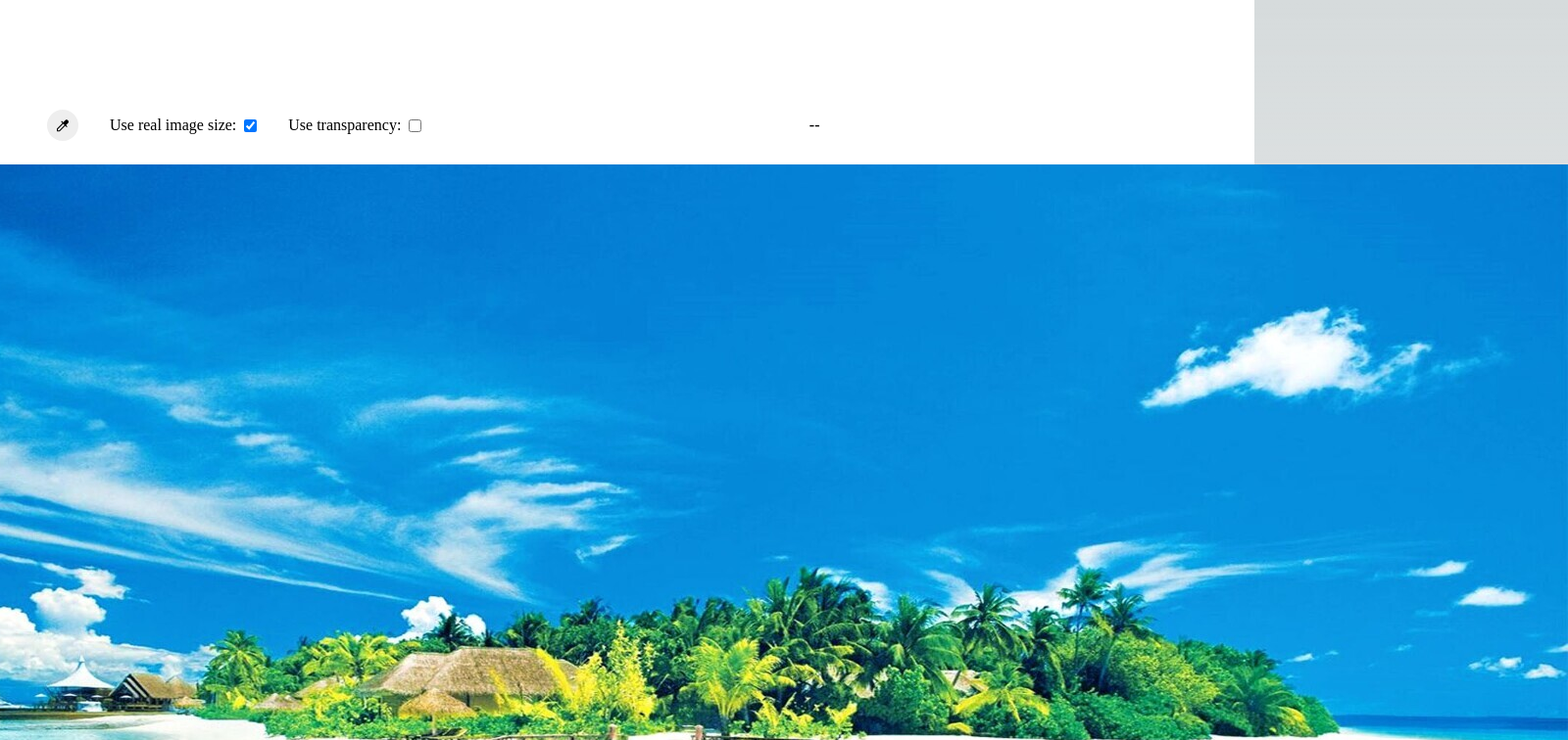
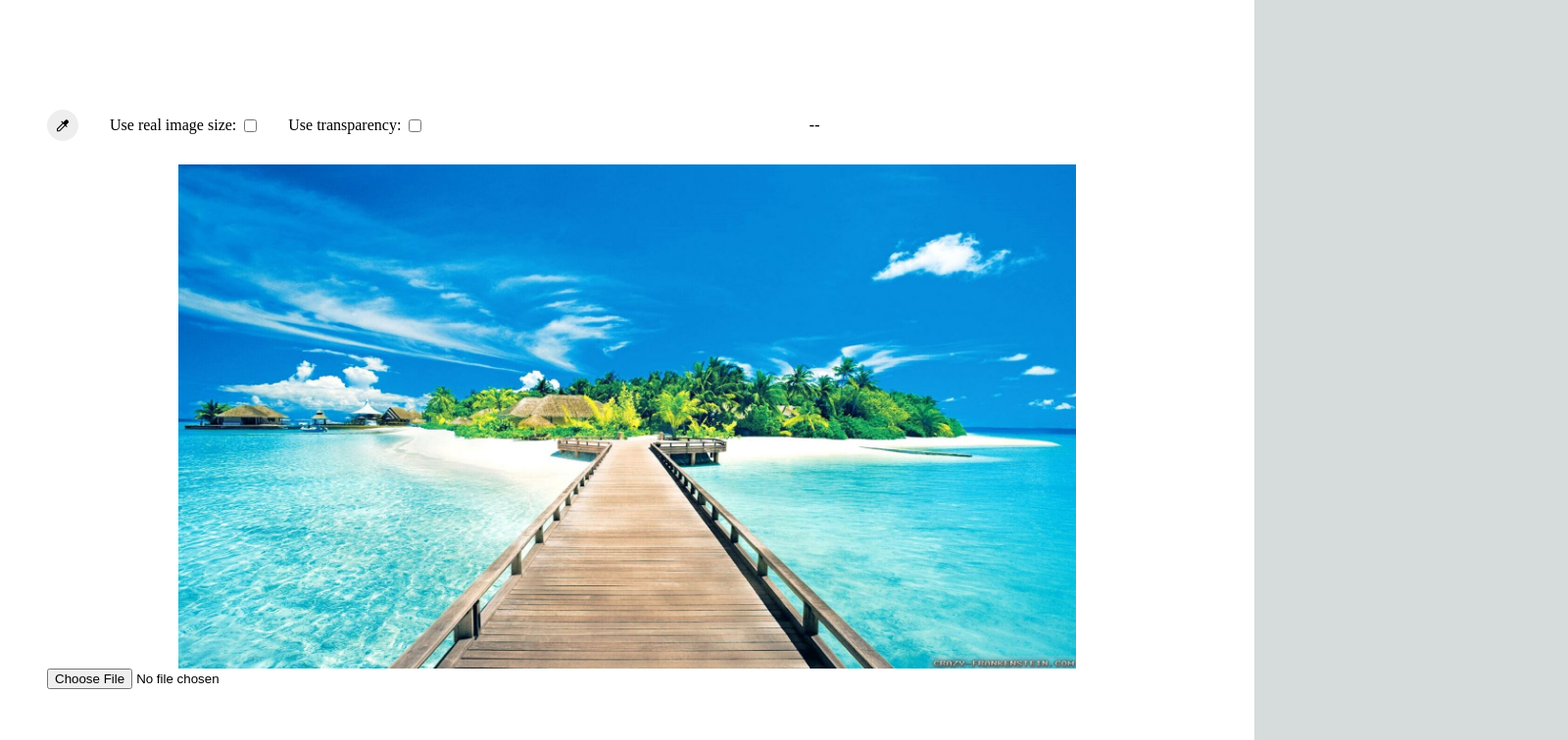
Before and after one commit to luisgurmendez/color-dropper, a Next.js app: page / in a window 1280 px wide. Shown: the top 756 px of the page at 98% size, 1600 px wide, since content can reach past the window. Built offline with nearby package versions, Linux system fonts and the light colour scheme.

Commit message:
fix image data generation

```diff
--- a/pages/index.tsx
+++ b/pages/index.tsx
@@ -3,39 +3,38 @@ import styles from '@/styles/Home.module.css'
 import Toolbar from '@/src/components/Toolbar/Toolbar';
 import ColorDropper from '@/src/components/ColorDropper/ColorDropper';
 import { ChangeEvent, useCallback, useEffect, useMemo, useRef, useState } from 'react';
-import { HEX, HEXMatrix, Nullable, RGBAMatrix, RGBAOrRGBMatrix } from '@/src/types';
+import { HEX, HEXMatrix, Nullable, RGBA } from '@/src/types';
 import useRelativeMousePosition from '@/src/hooks/useRelativeMousePosition';
 import Canvas from '@/src/components/Canvas/Canvas';
-import { buildColorMatrix, buildRGBAMatrixFromImageData, rgbaArrayToHex } from '@/src/utils';
-import useConvertRGBAMatrixToHexMatrix from '@/src/hooks/useConvertRGBAMatrixToHEXMatrix';
+import { buildColorMatrix, rgbaArrayToHex } from '@/src/utils';
 import usePointingColor from '@/src/hooks/usePointingColor';
-
 /// number of rows and cols the dropper grid will have.
 const DROPPER_SIZE = 19;
 
 export default function Home() {
   const canvasRef = useRef<HTMLCanvasElement | null>(null);
   const [containerRef, setContainerRef] = useState<HTMLDivElement | null>(null);
-  const [colorMatrix, setColorMatrix] = useState<RGBAMatrix | null>(null);
+  const [imageData, setImageData] = useState<ImageData | null>(null);
+
   const [showDropper, setShowDropper] = useState(false);
-  const [useImageSizeAsCanvasSize, setUseImageSizeAsCanvasSize] = useState(true);
+  const [useImageSizeAsCanvasSize, setUseImageSizeAsCanvasSize] = useState(false);
   const [useTransparency, setUseTransparency] = useState(false);
   const [imageFile, setImageFile] = useState<File | undefined>();
   const isImageFilePNG = useIsImageFilePNG(imageFile);
   const [backgroundImage, _] = useSetBackgroundImage(imageFile);
   useAutoUseTransparencyOnPNGImageFile(isImageFilePNG, setUseTransparency);
-  const hexColorMatrix = useConvertRGBAMatrixToHexMatrix(colorMatrix, useTransparency);
+  // const hexColorMatrix = useConvertRGBAMatrixToHexMatrix(colorMatrix, useTransparency);
 
-  const handleRGBAMatrixChange = useCallback((matrix: RGBAMatrix) => {
-    console.log(matrix);
-    setColorMatrix(matrix);
-  }, [setColorMatrix])
+  const handleRGBAMatrixChange = useCallback((d: ImageData) => {
+    setImageData(d);
+  }, [setImageData])
 
   /// Tracks the position of the mouse when it's over the canvas container.
   const position = useRelativeMousePosition(containerRef);
-  const clippedHexMatrix = useClipColorMatrixToDropperBounds(hexColorMatrix, canvasRef.current);
+  // const clippedHexMatrix = useClipColorMatrixToDropperBounds(hexColorMatrix, canvasRef.current);
 
   // Matrix of colors in hex format
+  const clippedHexMatrix = useClipImageDataToDropperBounds(imageData, canvasRef.current, useTransparency);
 
   const handleFileImageChange = (e: ChangeEvent<HTMLInputElement>) => {
     // handle validations
@@ -46,7 +45,7 @@ export default function Home() {
 
   /// The color in the middle of the colorMatrix, the one pointing with the mouse cursor.
   const pointingColor = usePointingColor(clippedHexMatrix);
-  const _showDropper = showDropper && hexColorMatrix != null && position != null;
+  const _showDropper = showDropper && clippedHexMatrix != null && position != null;
 
   const hideCursorStyle = _showDropper ? { cursor: 'none' } : {};
 
@@ -74,7 +73,7 @@ export default function Home() {
             {backgroundImage != null && <Canvas
               ref={canvasRef}
               image={backgroundImage}
-              onRGBAMatrixChange={handleRGBAMatrixChange}
+              handleImageDataChange={handleRGBAMatrixChange}
               useImageSizeAsCanvasSize={useImageSizeAsCanvasSize}
               useTransparency={useTransparency}
             />}
@@ -131,9 +130,62 @@ function useIsImageFilePNG(file: File | undefined) {
 }
 
 
-function useClipColorMatrixToDropperBounds(matrix: Nullable<HEXMatrix>, canvas: Nullable<HTMLCanvasElement>): HEXMatrix {
+
+function useClipImageDataToDropperBounds(imageData: Nullable<ImageData>, canvas: Nullable<HTMLCanvasElement>, useTransparency: boolean): Nullable<HEXMatrix> {
   const position = useRelativeMousePosition(canvas);
+
   return useMemo(() => {
+    if (position != null && imageData != null) {
+
+
+      const coordsToImageDataPosition = (_x: number, _y: number) => ((_y * imageDataWidth) + _x) * flattenedRGBALength;
+
+      const _matrix = buildColorMatrix<HEX>(DROPPER_SIZE, DROPPER_SIZE, '#00000000');
+      const flattenedRGBALength = 4;
+      const x = Math.round(position.x - (DROPPER_SIZE / 2)) || 0
+      const y = Math.round(position.y - (DROPPER_SIZE / 2)) || 0
+
+      const imageDataWidth = imageData.width;
+      // array reference of the iterative row we are adding the colors to.
+      let jRow: HEX[] = [];
+      const hexMatrix: HEXMatrix['colors'] = [];
+
+      const initialPos = coordsToImageDataPosition(x, y);
+      const lastPos = coordsToImageDataPosition(x + DROPPER_SIZE - 1, y + DROPPER_SIZE - 1);
+      const rowLength = imageDataWidth * flattenedRGBALength;
+      for (let i = initialPos; i < lastPos; i += rowLength) {
+        for (let j = i; j < (DROPPER_SIZE * flattenedRGBALength) + i; j += flattenedRGBALength) {
+          let hex: HEX = useTransparency ? '#00000000' : '#000000';
+          let isImageDataPosOutofBounds = j >= 0 && j + 3 < imageData.data.length //&& j - rowLength < 0
+          if (isImageDataPosOutofBounds) {
+            const rgba: RGBA = [imageData.data[j], imageData.data[j + 1], imageData.data[j + 2], imageData.data[j + 3]];
+            if (!useTransparency) {
+              rgba.splice(-1);
+            }
+            hex = rgbaArrayToHex(rgba);
+          }
+          jRow.push(hex);
+        }
+        hexMatrix.push(jRow);
+        jRow = [];
+      }
+      _matrix.colors = hexMatrix;
+      // console.table(_matrix.colors)
+      return _matrix;
+    }
+    return null;
+
+  }, [position, imageData, useTransparency])
+
+
+
+}
+
+function useClipColorMatrixToDropperBounds(matrix: HEXMatrix, canvas: Nullable<HTMLCanvasElement>): HEXMatrix {
+  const position = useRelativeMousePosition(canvas);
+
+  return useMemo(() => {
+
     const _matrix = buildColorMatrix<HEX>(DROPPER_SIZE, DROPPER_SIZE, '#00000000');
     if (position != null && matrix != null) {
       const x = Math.round(position.x - (DROPPER_SIZE / 2)) || 0
@@ -154,5 +206,4 @@ function useClipColorMatrixToDropperBounds(matrix: Nullable<HEXMatrix>, canvas:
     return _matrix;
   }, [position, matrix])
 
-
 }
--- a/src/components/Canvas/Canvas.tsx
+++ b/src/components/Canvas/Canvas.tsx
@@ -8,13 +8,14 @@ interface CanvasProps {
     image: HTMLImageElement;
     useImageSizeAsCanvasSize: boolean;
     useTransparency: boolean;
-    onRGBAMatrixChange: RGBAMatrixHanlder;
+    handleImageDataChange: ImageDataHanlder;
+
 }
 
 
 const CanvasRefRenderFunction: ForwardRefRenderFunction<Nullable<HTMLCanvasElement>, CanvasProps> = ({
     image,
-    onRGBAMatrixChange,
+    handleImageDataChange,
     useImageSizeAsCanvasSize,
     useTransparency,
 }, canvasRef) => {
@@ -22,7 +23,7 @@ const CanvasRefRenderFunction: ForwardRefRenderFunction<Nullable<HTMLCanvasEleme
     useImperativeHandle<Nullable<HTMLCanvasElement>, Nullable<HTMLCanvasElement>>(canvasRef, () => canvas, [canvas]);
     const handleResizeCanvas = useResizeCanvasToInitialParentElementSizeHandler(canvas)
     useSetInitialCanvasSize(handleResizeCanvas);
-    useDrawBackgroundImage(canvas, image, handleResizeCanvas, onRGBAMatrixChange, useImageSizeAsCanvasSize, useTransparency);
+    useDrawBackgroundImage(canvas, image, handleResizeCanvas, handleImageDataChange, useImageSizeAsCanvasSize, useTransparency);
 
     return <canvas ref={setCanvas} />;
 }
@@ -37,7 +38,7 @@ function useDrawBackgroundImage(
     canvas: Nullable<HTMLCanvasElement>,
     image: HTMLImageElement,
     handleResizeCanvasToParent: () => void,
-    handleRGBAMatrixChange: RGBAMatrixHanlder,
+    handleImageDataChange: ImageDataHanlder,
     useImageSizeAsCanvasSize: boolean,
     useTransparency: boolean
 ) {
@@ -92,7 +93,9 @@ function useDrawBackgroundImage(
                             resizedImageWidth,
                             resizedImageHeight);
                     }
-                    handleRGBAMatrixChange(buildRGBAMatrixFromImageData(ctx.getImageData(0, 0, canvas.width, canvas.height)))
+                    if (canvas.width > 0 && canvas.height > 0) {
+                        handleImageDataChange(ctx.getImageData(0, 0, canvas.width, canvas.height))
+                    }
                 }
 
             }
@@ -150,18 +153,9 @@ function useSetInitialCanvasSize(handleResize: () => void) {
     useEffect(handleResize, [handleResize]);
 }
 
-type RGBAMatrixHanlder = (matrix: RGBAMatrix) => void;
+type ImageDataHanlder = (matrix: ImageData) => void;
 
 export default Canvas;
-
-function useBuildRGBAMatrix(canvas: Nullable<HTMLCanvasElement>, onRGBAMatrix: RGBAMatrixHanlder) {
-    const ctx = useCanvasContext(canvas);
-    useEffect(() => {
-        if (canvas && ctx) {
-            onRGBAMatrix(buildRGBAMatrixFromImageData(ctx.getImageData(0, 0, canvas.width, canvas.height)))
-        }
-    }, [ctx, canvas])
-}
 
 function useCanvasContext(canvas: Nullable<HTMLCanvasElement>) {
     return useMemo(() => canvas?.getContext('2d', { willReadFrequently: true }), [canvas]);
```
